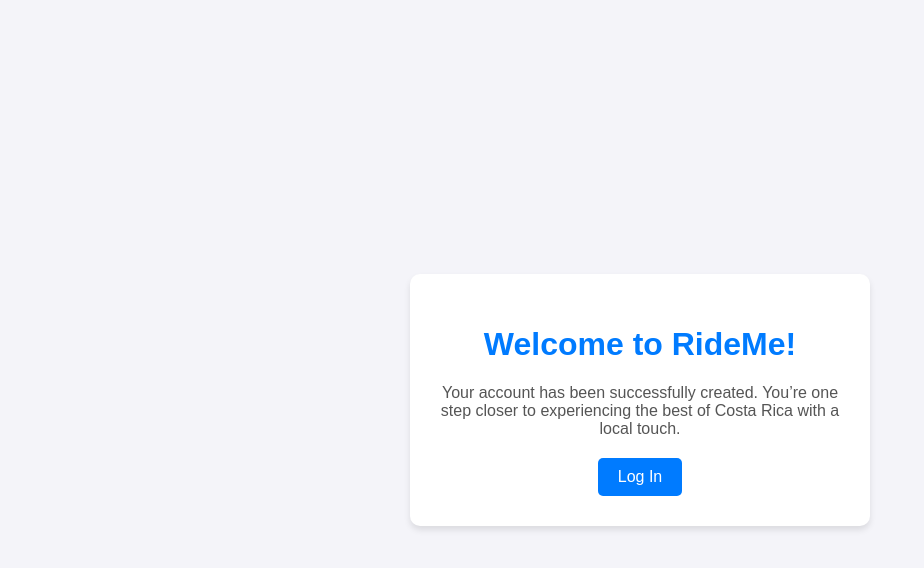
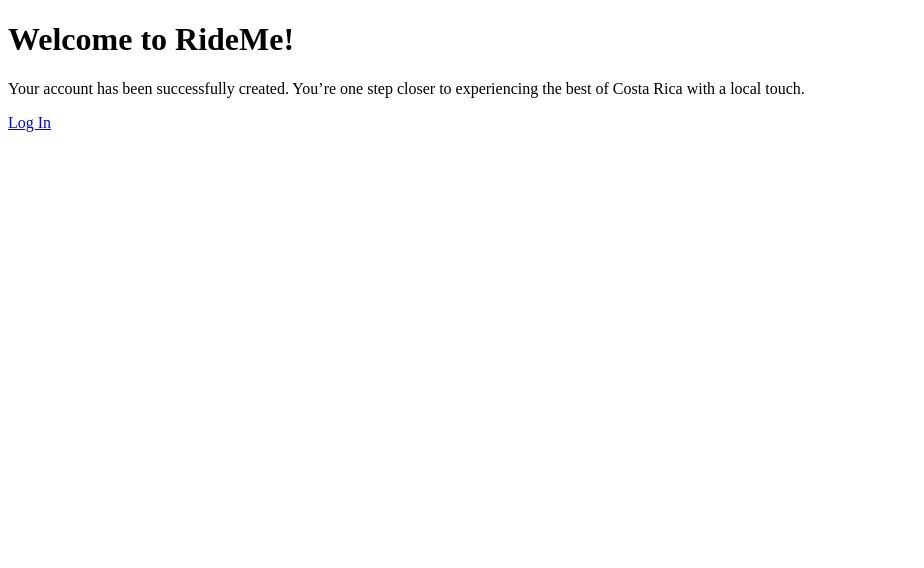
Before and after one commit to iobandom430/wdd131, a plain HTML site: page PROJECTO/signup_success.html in a window 1280 px wide. Shown: the whole page, without its empty margins (0-924 px from the left). Drawn offline with Linux system fonts and the light colour scheme.

Commit message:
namechanges

```diff
--- a/PROJECTO/signup_success.html
+++ b/PROJECTO/signup_success.html
@@ -9,52 +9,6 @@
 </body>
 </html>
     <title>Sign-Up Success | RideMe</title>
-    <style>
-        body {
-            font-family: Arial, sans-serif;
-            margin: 0;
-            padding: 0;
-            display: flex;
-            justify-content: center;
-            align-items: center;
-            height: 100vh;
-            background-color: #f4f4f9;
-        }
-
-        .container {
-            text-align: center;
-            background: #ffffff;
-            padding: 30px;
-            border-radius: 10px;
-            box-shadow: 0 4px 6px rgba(0, 0, 0, 0.1);
-            max-width: 400px;
-        }
-
-        h1 {
-            color: #007bff;
-        }
-
-        p {
-            color: #555555;
-            font-size: 16px;
-            margin: 20px 0;
-        }
-
-        a {
-            display: inline-block;
-            text-decoration: none;
-            padding: 10px 20px;
-            background-color: #007bff;
-            color: #ffffff;
-            font-size: 16px;
-            border-radius: 5px;
-            transition: background-color 0.3s ease;
-        }
-
-        a:hover {
-            background-color: #0056b3;
-        }
-    </style>
 </head>
 <body>
     <div class="container">
```
Also changed, not shown: PROJECTO/contact.html (+1 -1 lines), PROJECTO/login.html (+1 -1 lines), PROJECTO/projecto.html (+1 -1 lines), PROJECTO/projectoabout.html (renamed from PROJECTO/projecto_about.html, +2 -2 lines), PROJECTO/search-results.html (+1 -1 lines), PROJECTO/signup.html (+1 -1 lines), 2 other files.
